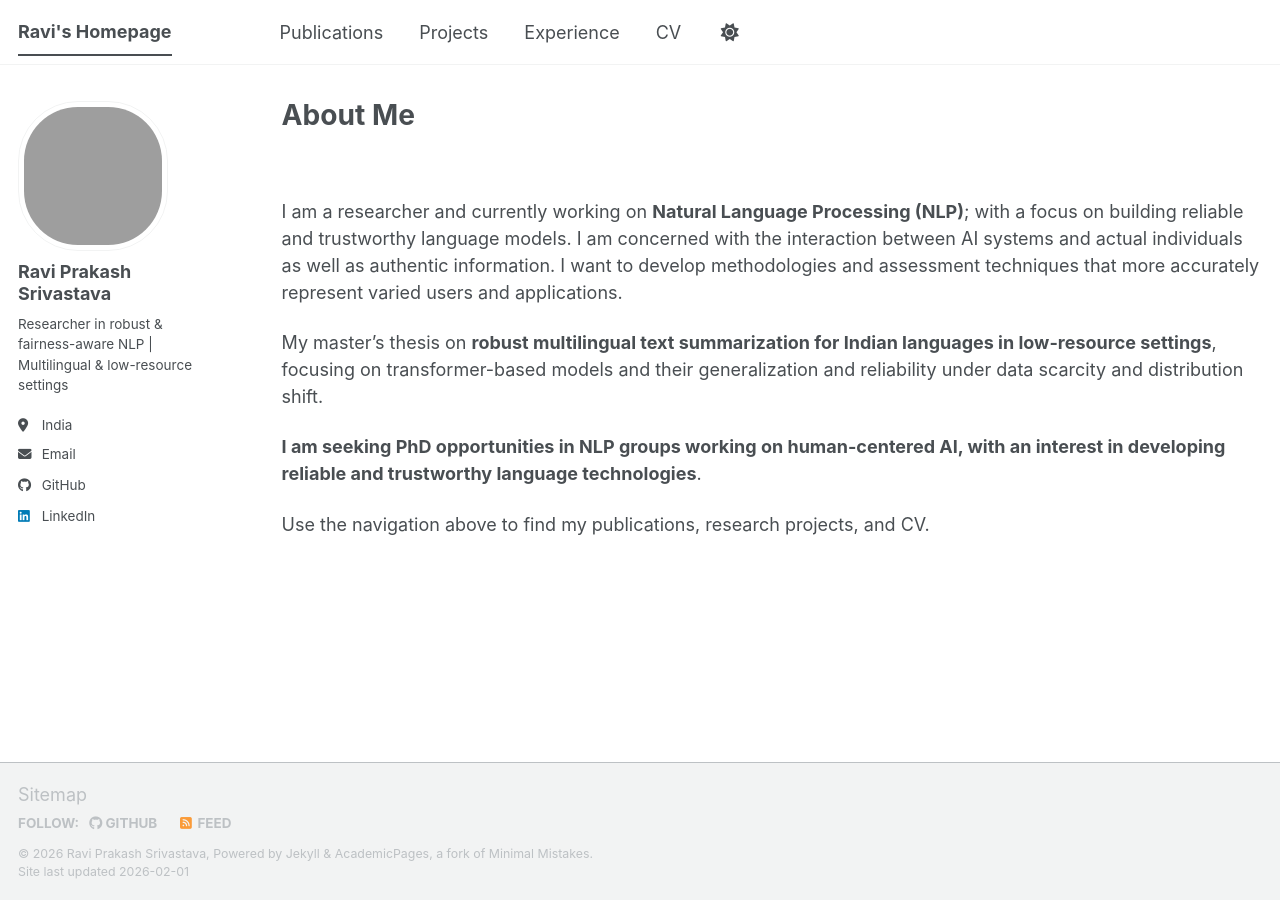
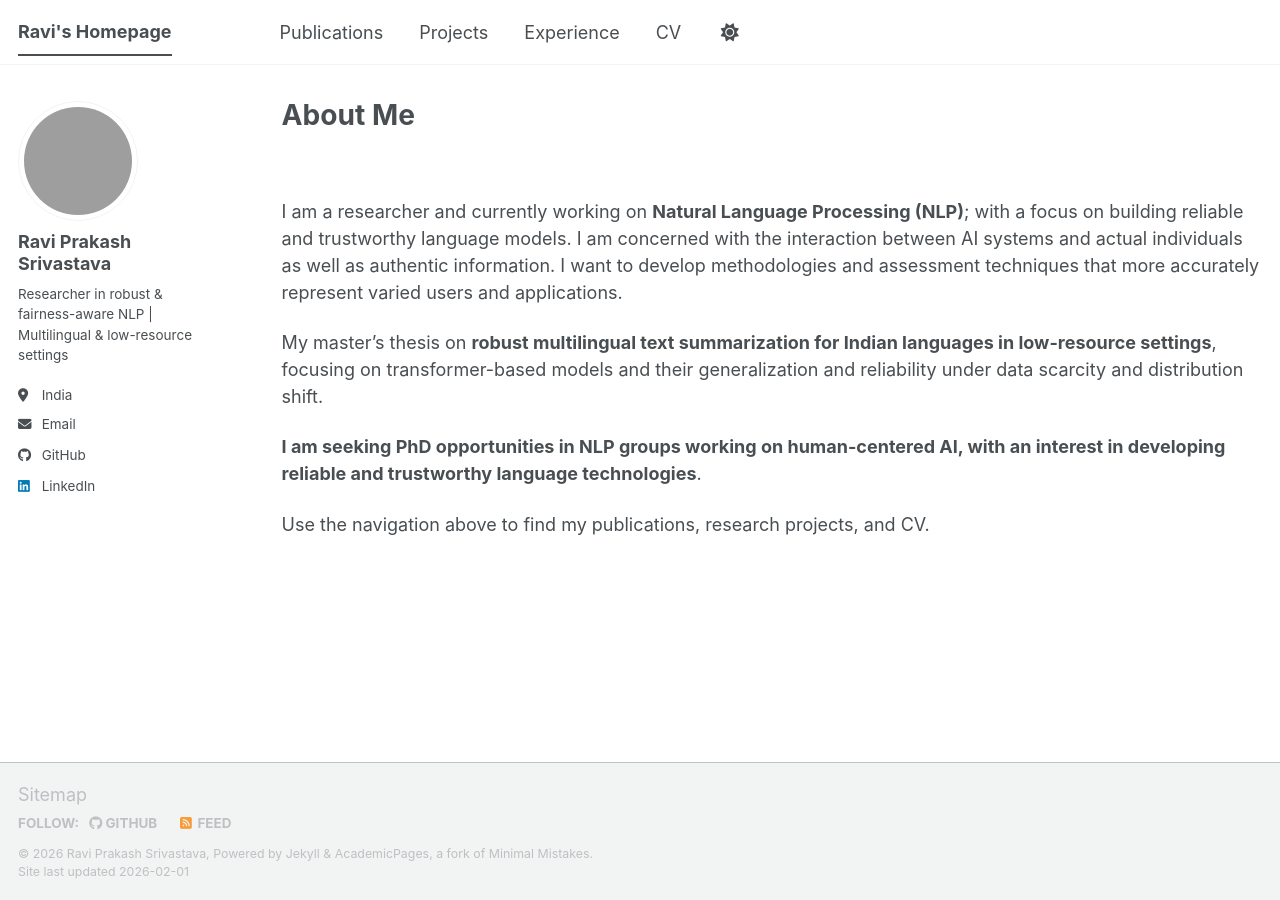
Before and after one commit to t36512401-hue/t36512401-hue.github.io, a Jekyll site: the page built from index.md, in a window 1280 px wide. Built offline with Jekyll 4.4.1, drawn with Linux system fonts in a browser that asks for light colours; a script bundle is joined from its source files by our own code; library files that are not in the unit come from our copies.

Commit message:
Update main.scss

```diff
--- a/assets/css/main.scss
+++ b/assets/css/main.scss
@@ -43,8 +43,8 @@
 
 /* ===== Profile avatar override ===== */
 .author__avatar img {
-  width: 150px;
-  height: 150px;
-  border-radius: 40%;   /* softer than a perfect circle */
-  object-fit: cover;   /* no stretching */
+  width: 120px;
+  height: 120px;
+  border-radius: 50%;  /* keeps it circular */
+  object-fit: cover;   /* prevents stretching */
 }
```
